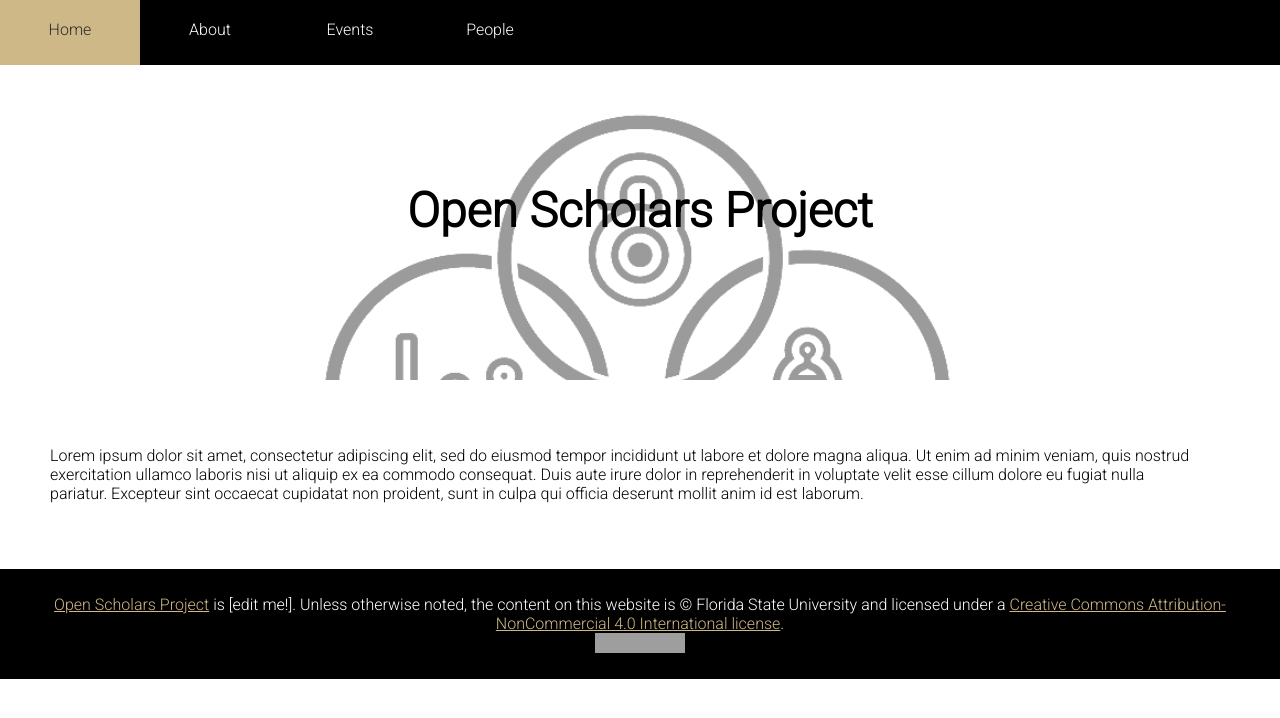
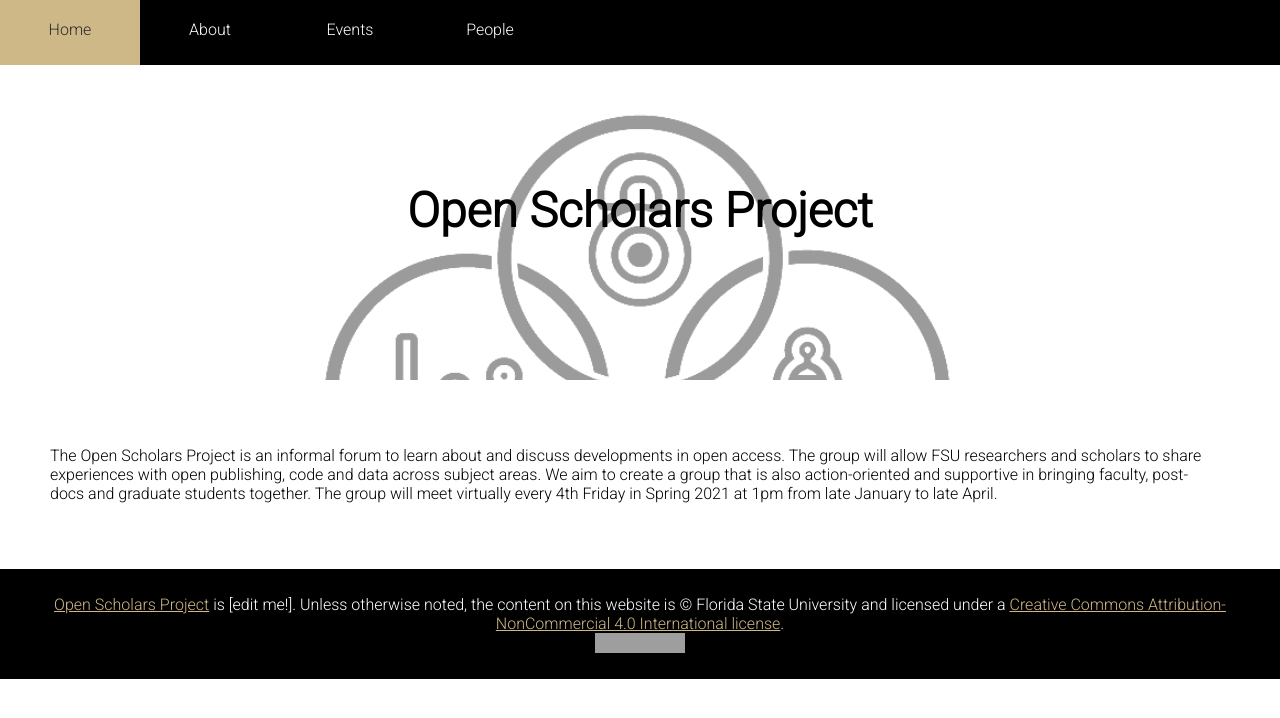
Before and after one commit to openscholars/openscholars.github.io, a Jekyll site: the page built from index.md, in a window 1280 px wide. Shown: the top 718 px of the page. Built offline with Jekyll 4.4.1, drawn with Linux system fonts in a browser that asks for light colours; grey boxes are pictures that could not be loaded.

Commit message:
Update index.md
updated landing text.

```diff
--- a/index.md
+++ b/index.md
@@ -3,4 +3,4 @@ title: Open Scholars Project
 layout: default
 ---
 
-Lorem ipsum dolor sit amet, consectetur adipiscing elit, sed do eiusmod tempor incididunt ut labore et dolore magna aliqua. Ut enim ad minim veniam, quis nostrud exercitation ullamco laboris nisi ut aliquip ex ea commodo consequat. Duis aute irure dolor in reprehenderit in voluptate velit esse cillum dolore eu fugiat nulla pariatur. Excepteur sint occaecat cupidatat non proident, sunt in culpa qui officia deserunt mollit anim id est laborum.
+The Open Scholars Project is an informal forum to learn about and discuss developments in open access. The group will allow FSU researchers and scholars to share experiences with open publishing, code and data across subject areas. We aim to create a group that is also action-oriented and supportive in bringing faculty, post-docs and graduate students together. The group will meet virtually every 4th Friday in Spring 2021 at 1pm from late January to late April.
```
